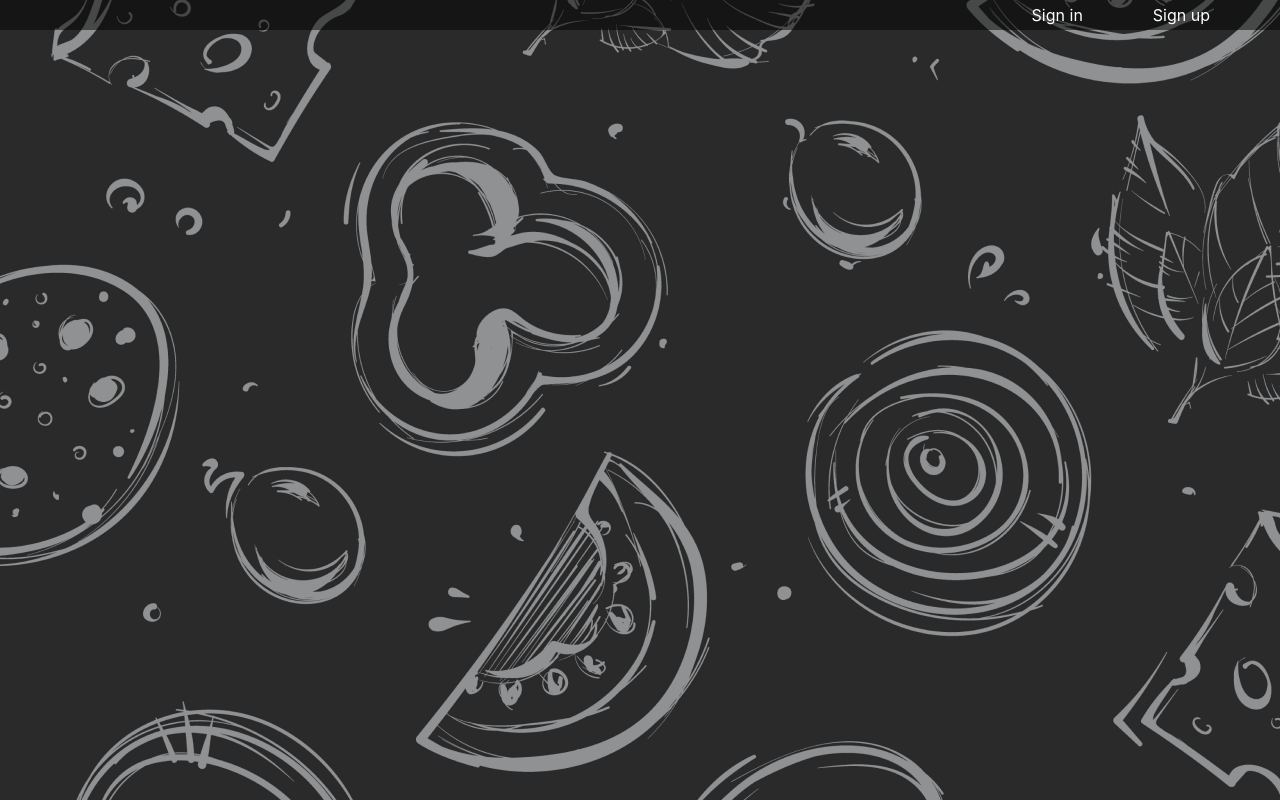
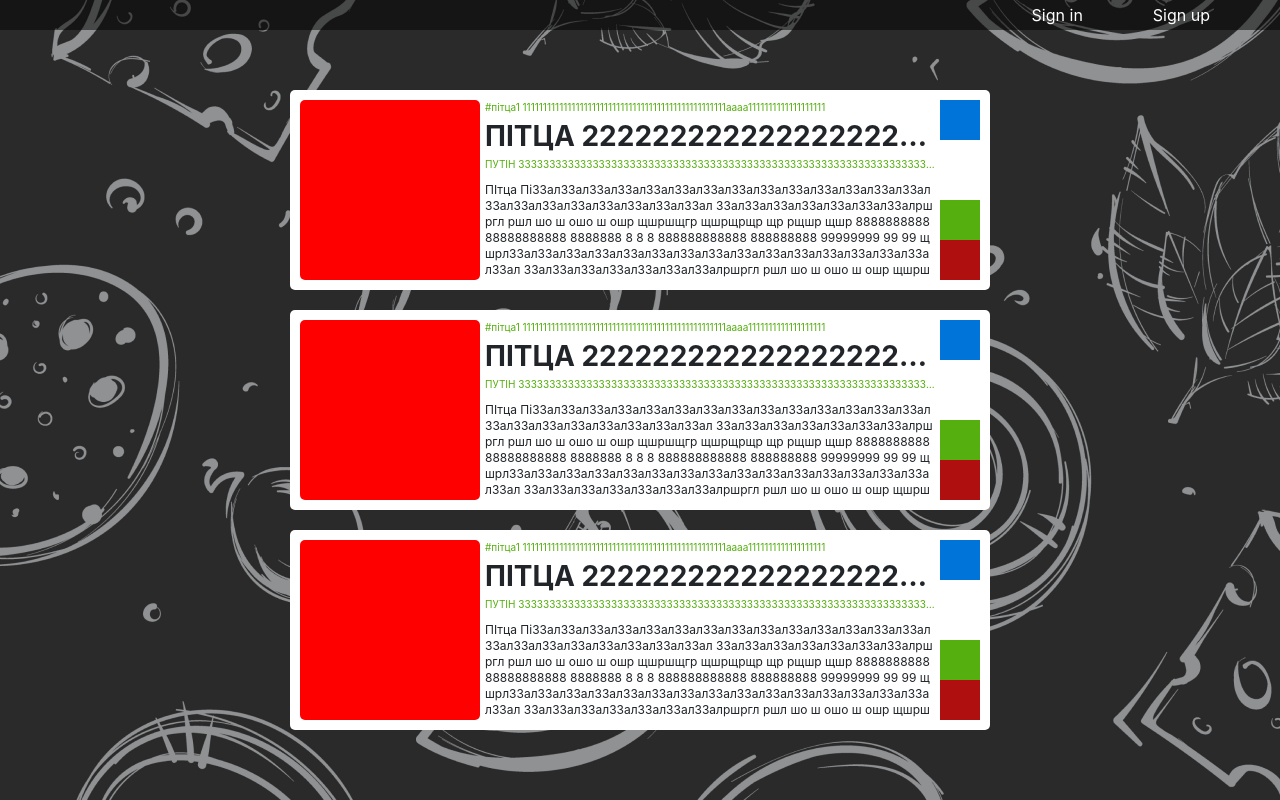
Before and after one commit to 300recipes/300recipes, an Angular app in the folder frontend/src/main/web/: page / in a window 1280 px wide. Built offline with nearby package versions, Linux system fonts and the light colour scheme.

Commit message:
recipe item template

```diff
--- a/frontend/src/main/web/src/modules/main/main-page/main-page.component.css
+++ b/frontend/src/main/web/src/modules/main/main-page/main-page.component.css
@@ -1,5 +1,13 @@
 .landing-page {
   width: 100%;
   height: 100%;
+  /*background-color: rgba(0, 0, 0, 0.5);*/
+}
 
+.landing-page .receipts-list {
+  margin-top: 50px;
+  display: flex;
+  align-items: center;
+  flex-direction: column;
+  justify-content: center;
 }
--- a/frontend/src/main/web/src/modules/main/main-page/main-page.component.html
+++ b/frontend/src/main/web/src/modules/main/main-page/main-page.component.html
@@ -1,6 +1,8 @@
 <div class="landing-page">
 
-  <div class="receipts">
-
+  <div class="receipts-list">
+    <app-receipt-item></app-receipt-item>
+    <app-receipt-item></app-receipt-item>
+    <app-receipt-item></app-receipt-item>
   </div>
 </div>
--- a/frontend/src/main/web/src/modules/main/main.module.ts
+++ b/frontend/src/main/web/src/modules/main/main.module.ts
@@ -1,11 +1,12 @@
 import { NgModule } from '@angular/core';
 import { CommonModule } from '@angular/common';
 import { MainPageComponent } from './main-page/main-page.component';
+import { ReceiptItemComponent } from './receipt-item/receipt-item.component';
 
 
 
 @NgModule({
-  declarations: [MainPageComponent],
+  declarations: [MainPageComponent, ReceiptItemComponent],
   exports: [
     MainPageComponent
   ],
--- /dev/null
+++ b/frontend/src/main/web/src/modules/main/receipt-item/receipt-item.component.css
@@ -0,0 +1,88 @@
+.receipt {
+  background-color: white;
+  height: 200px;
+  width: 700px;
+  display: flex;
+  padding: 10px;
+  margin: 10px;
+  border-radius: 5px;
+  flex-direction: row;
+
+}
+
+.receipt .thumb {
+  flex: 0 0 180px;
+  height: 180px;
+  border-radius: 5px;
+  width: 180px;
+  background-color: red;
+}
+
+.receipt .info {
+  flex: 0 1 auto;
+  min-width: 0;
+  display: flex;
+  flex-direction: column;
+  align-items: stretch;
+  justify-content: stretch;
+}
+
+.receipt .actions {
+  flex: 0 0 40px;
+  display: flex;
+  flex-direction: column;
+  justify-content: flex-end;
+}
+
+.actions > div {
+  width: 40px;
+  height: 40px;
+}
+
+.save {
+  margin-bottom: auto;
+  background-color: #0074D9;
+}
+
+.up {
+  background-color: #55AF0F;
+}
+
+.down {
+  background-color: #AF0F0F;
+}
+
+.single-line {
+  white-space: nowrap;
+  overflow: hidden;
+  text-overflow: ellipsis;
+}
+
+.info {
+  padding: 0 5px;
+}
+
+.hashes,
+.author {
+  font-size: 10px;
+  color: #55AF0F;
+  flex: 0 0 auto;
+
+}
+
+.title {
+  font-weight: bolder;
+  font-size: 28px;
+  flex: 0 0 auto;
+}
+
+
+.description {
+  font-size: 12px;
+  padding-top: 10px;
+  word-break: break-all;
+  flex: 1 1 50px;
+  line-height: 16px;
+  overflow: hidden;
+  text-overflow: ellipsis;
+}
--- /dev/null
+++ b/frontend/src/main/web/src/modules/main/receipt-item/receipt-item.component.html
@@ -0,0 +1,36 @@
+<div class="receipt">
+  <div class="thumb">
+
+  </div>
+  <div class="info">
+
+    <div class="hashes single-line">
+      #пітца1 11111111111111111111111111111111111111111111111111aaaa1111111111111111111
+    </div>
+    <div class="title single-line">
+      ПІТЦА 222222222222222222222222222222222222222222222222222222222222222222222222
+    </div>
+    <div class="author single-line">
+      ПУТІН 3333333333333333333333333333333333333333333333333333333333333333333333333333
+    </div>
+    <div class="description">
+      ПІтца ПіЗЗалЗЗалЗЗалЗЗалЗЗалЗЗалЗЗалЗЗалЗЗалЗЗалЗЗалЗЗалЗЗалЗЗалЗЗалЗЗалЗЗалЗЗалЗЗалЗЗалЗЗалЗЗал
+      ЗЗалЗЗалЗЗалЗЗалЗЗалЗЗалЗЗалршргл ршл шо ш ошо ш ошр щшршщгр  щшрщрщр щр рщшр щшр 888888888888888888888
+      8888888 8 8 8 888888888888 888888888 99999999 99 99 щшрлЗЗалЗЗалЗЗалЗЗалЗЗалЗЗалЗЗалЗЗалЗЗалЗЗалЗЗалЗЗалЗЗалЗЗалЗЗалЗЗал
+      ЗЗалЗЗалЗЗалЗЗалЗЗалЗЗалЗЗалршргл ршл шо ш ошо ш ошр щшршщгр  щшрщрщр щр рщшр щшр 888888888888888888888
+      8888888 8 8 8 888888888888 888888888 99999999 99 99 щшрщр
+    </div>
+  </div>
+
+  <div class="actions">
+    <div class="save">
+
+    </div>
+    <div class="up">
+
+    </div>
+    <div class="down">
+
+    </div>
+  </div>
+</div>
--- /dev/null
+++ b/frontend/src/main/web/src/modules/main/receipt-item/receipt-item.component.ts
@@ -0,0 +1,15 @@
+import { Component, OnInit } from '@angular/core';
+
+@Component({
+  selector: 'app-receipt-item',
+  templateUrl: './receipt-item.component.html',
+  styleUrls: ['./receipt-item.component.css']
+})
+export class ReceiptItemComponent implements OnInit {
+
+  constructor() { }
+
+  ngOnInit(): void {
+  }
+
+}
```
Also changed, not shown: 1 other file (tests, documents, lock files or other folders).
